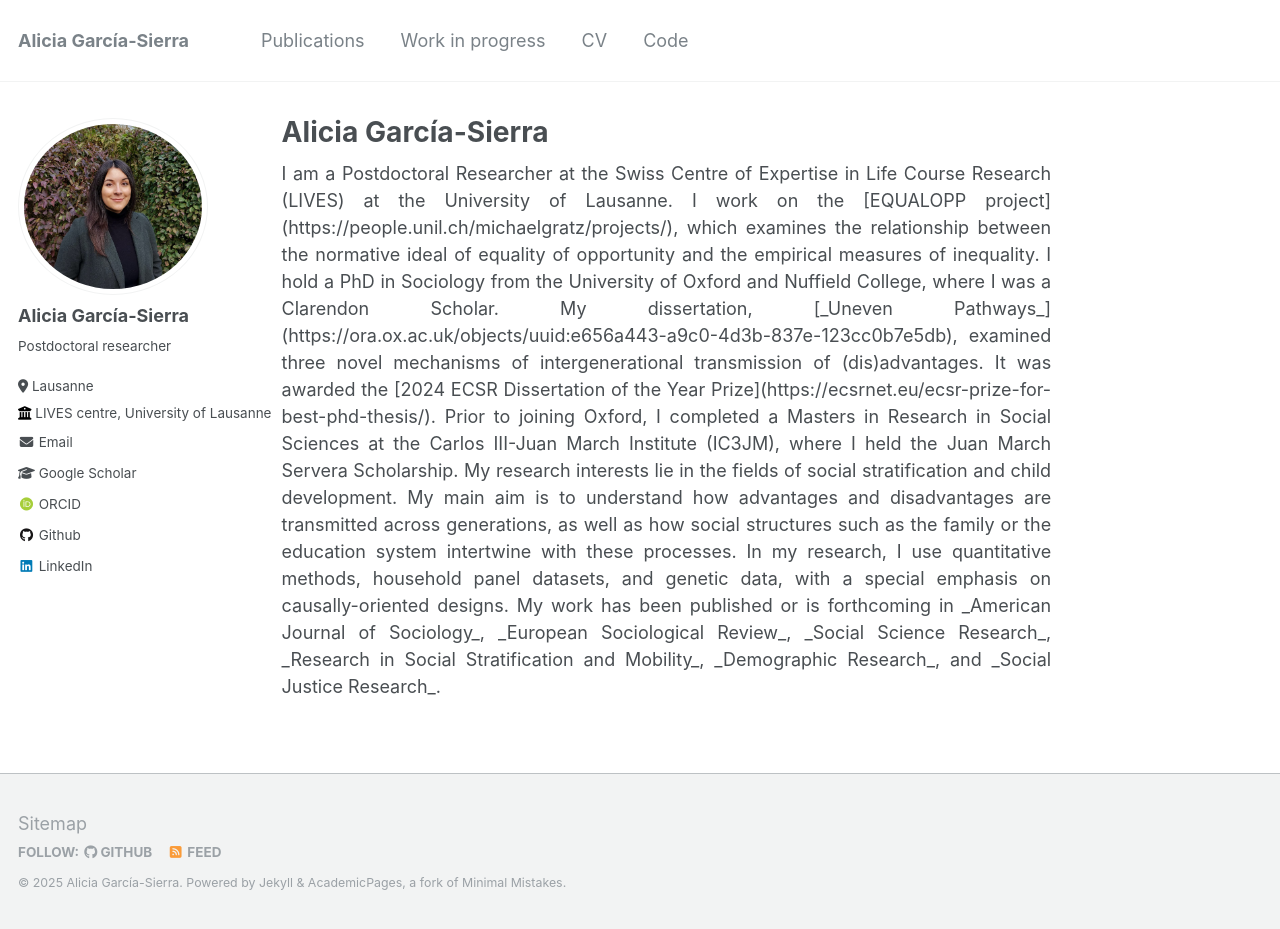
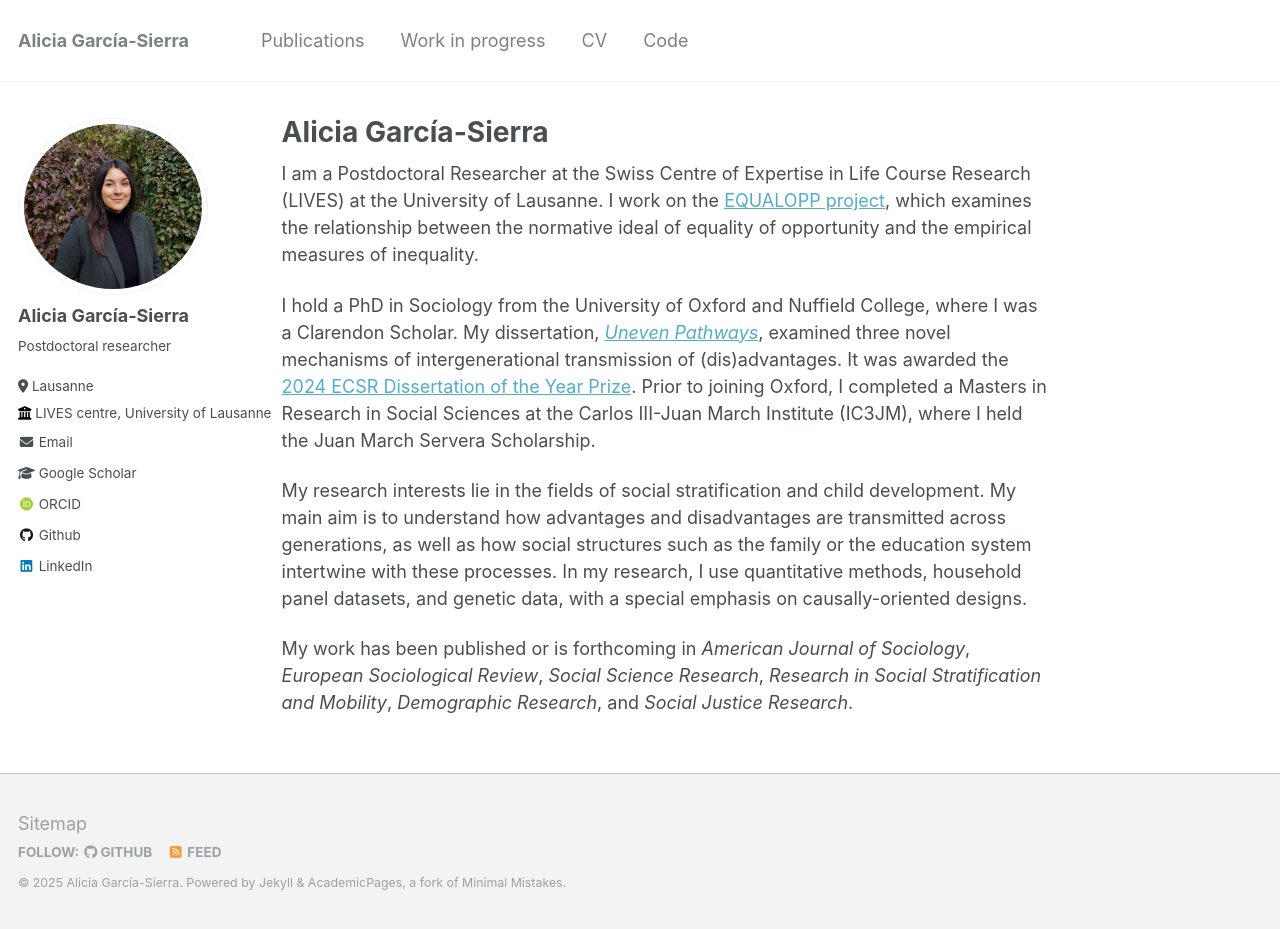
Before and after one commit to aliciagarciasierra/aliciagarciasierra.github.io, a Jekyll site: the page built from _pages/about.md, in a window 1280 px wide and 929 px high. Built offline with Jekyll 4.4.1, drawn with Linux system fonts in a browser that asks for light colours; some web fonts are replaced.

Commit message:
Update about.md

```diff
--- a/_pages/about.md
+++ b/_pages/about.md
@@ -7,7 +7,6 @@ redirect_from:
   - /about.html
 ---
 
-<div style="text-align: justify; text-justify: inter-word;">
 
 I am a Postdoctoral Researcher at the Swiss Centre of Expertise in Life Course Research (LIVES) at the University of Lausanne. I work on the [EQUALOPP project](https://people.unil.ch/michaelgratz/projects/), which examines the relationship between the normative ideal of equality of opportunity and the empirical measures of inequality.
 
@@ -16,5 +15,3 @@ I hold a PhD in Sociology from the University of Oxford and Nuffield College, wh
 My research interests lie in the fields of social stratification and child development. My main aim is to understand how advantages and disadvantages are transmitted across generations, as well as how social structures such as the family or the education system intertwine with these processes. In my research, I use quantitative methods, household panel datasets, and genetic data, with a special emphasis on causally-oriented designs.
 
 My work has been published or is forthcoming in _American Journal of Sociology_, _European Sociological Review_, _Social Science Research_, _Research in Social Stratification and Mobility_, _Demographic Research_, and _Social Justice Research_.
-
-</div>
```
